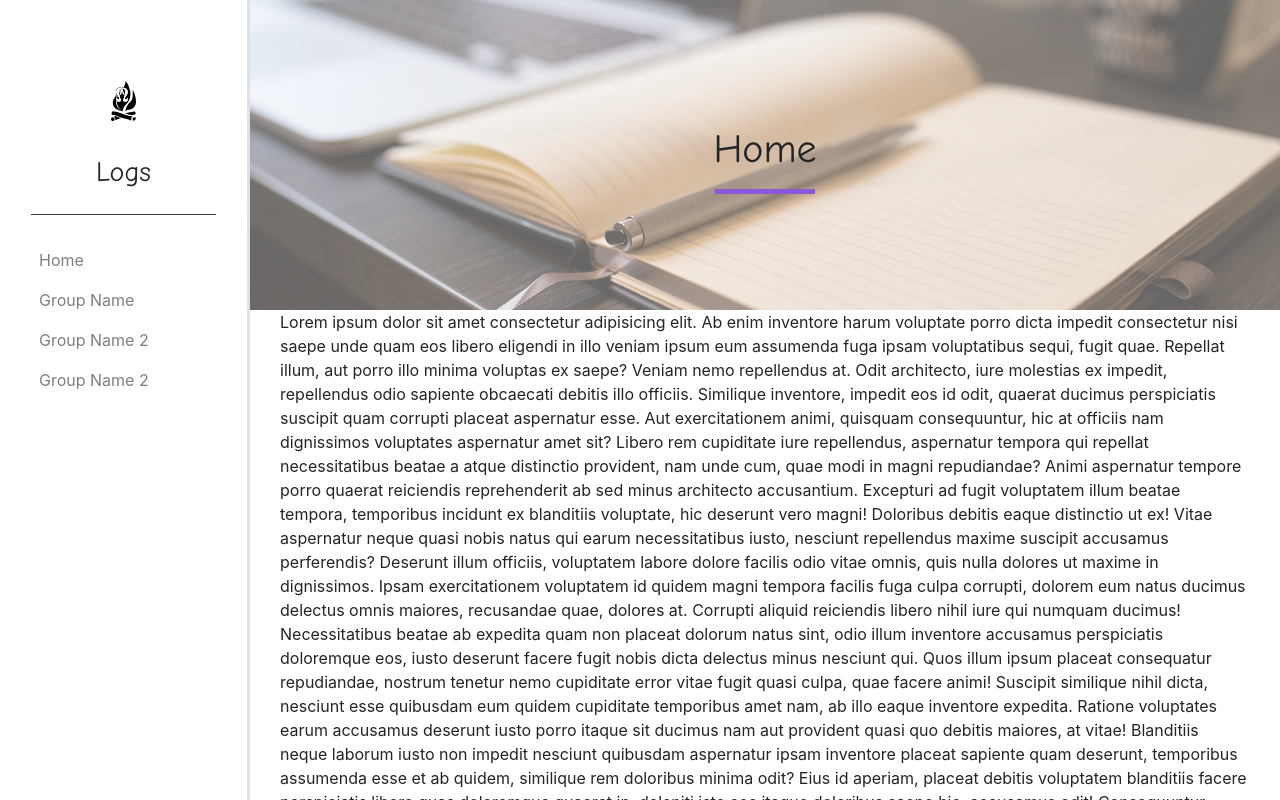
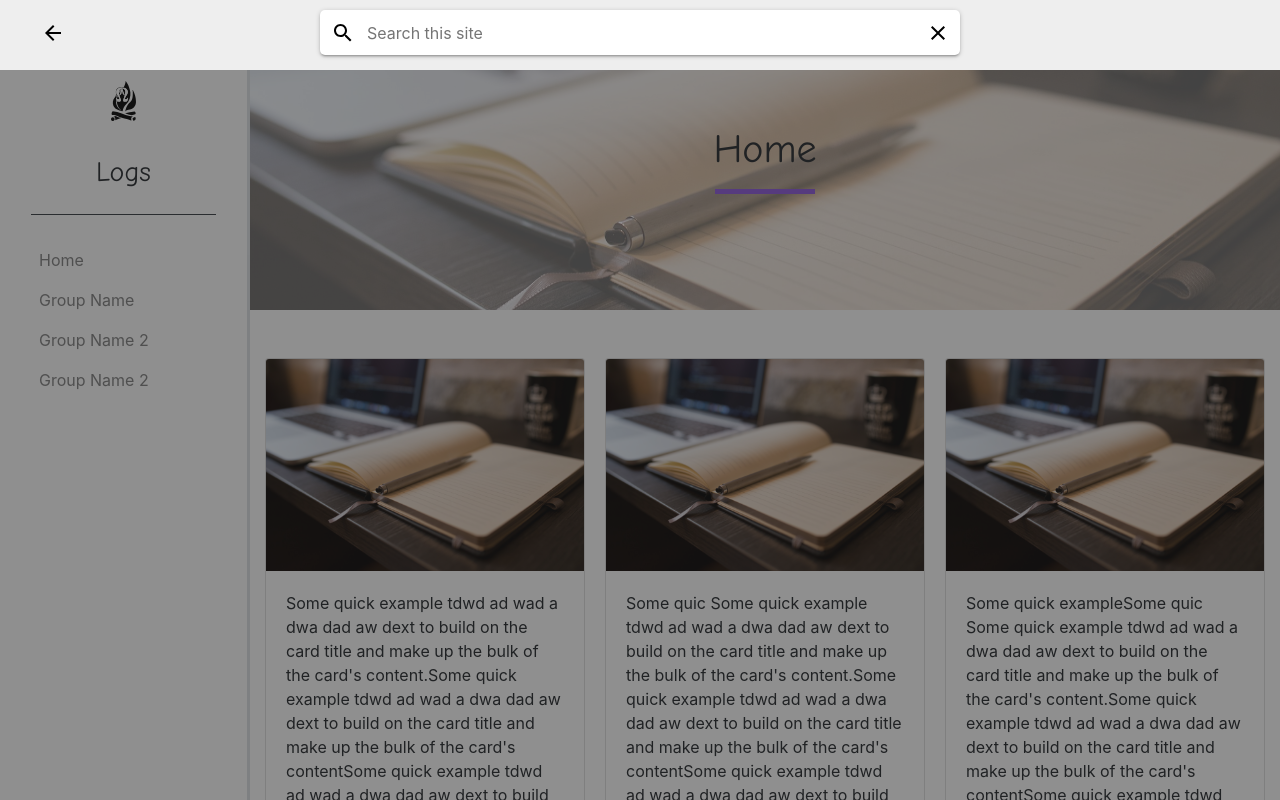
Before and after one commit to Sreetej510/Logs, a website: page public/index.html in a window 1280 px wide. Drawn offline with Linux system fonts and the light colour scheme; some packages are replaced by stand-ins of ours.

Commit message:
added searchBar

```diff
--- a/public/CSS/home.css
+++ b/public/CSS/home.css
@@ -169,6 +169,99 @@
   -webkit-transition: opacity 0.25s ease-in-out !important;
 }
 
+.searchIcon {
+  position: fixed;
+  z-index: 120;
+  right: 10px;
+  background-color: transparent;
+  border: none;
+  top: 15px;
+}
+
+.searchIconBG {
+  position: absolute;
+  background-color: white;
+  width: 80px;
+  height: 40px;
+  top: -5px;
+  left: -5px;
+  z-index: -10;
+  border-radius: 50px;
+  box-shadow: 1px 1px 3px #000000;
+}
+
+#searchOverlay {
+  position: absolute;
+  z-index: 150;
+  height: 100%;
+  width: 100%;
+  background-color: #21212180;
+}
+
+.hidden {
+  display: none !important;
+}
+
+.searchBarContainer {
+  height: 70px;
+  width: 100%;
+  background-color: #eeeeee;
+  position: absolute;
+  display: inline;
+  min-width: 100px !important;
+}
+
+.searchBar {
+  height: 45px;
+  width: 50%;
+  margin-top: 10px;
+  background-color: #ffffff;
+  border-radius: 5px;
+  margin-left: auto;
+  margin-right: auto;
+  box-shadow: 0 2px 2px 0 rgb(0 0 0 / 14%), 0 3px 1px -2px rgb(0 0 0 / 12%), 0 1px 5px 0 rgb(0 0 0 / 20%);
+}
+
+.searchBar button {
+  background-color: transparent;
+  border: none;
+  width: 40px;
+  height: 40px;
+  border-radius: 50%;
+  margin: 2.5px;
+}
+
+.searchBar button:hover {
+  background-color: #5553;
+}
+
+.backBtn {
+  position: absolute;
+  left: 30px;
+  background-color: transparent;
+  border: none;
+}
+
+.enterSearch,
+.clearSearch,
+.backSearch {
+  width: 24px;
+  height: 24px;
+}
+
+.searchBar Input {
+  position: absolute;
+  border: none;
+  outline: none;
+  width: 43%;
+  margin-top: 10px;
+}
+
+.clearSearchBtn {
+  position: absolute;
+  right: 25%;
+}
+
 @media (max-width: 1200px) {
   #customNav {
     transform: translateX(-250px);
@@ -189,6 +282,10 @@
     background-color: transparent;
   }
 
+  .searchIconBG {
+    width: 0;
+  }
+
   .navTitle {
     display: none !important ;
   }
@@ -203,6 +300,28 @@
     height: auto;
     transition: all 0.5s ease-in-out;
   }
+  .searchIcon {
+    top: 10px !important  ;
+  }
+}
+
+@media only screen and (max-width: 767px) {
+  .searchBar {
+    width: 95%;
+  }
+  .enterSearchBtn {
+    display: none;
+  }
+  .backBtn {
+    position: relative !important;
+    left: 0 !important;
+  }
+  .searchBar Input {
+    width: 80%;
+  }
+  .clearSearchBtn {
+    right: 10px !important;
+  }
 }
 
 @media only screen and (min-width: 480px) and (max-width: 767px) {
@@ -214,4 +333,7 @@
   .mainBG {
     height: 250px;
   }
+  .searchBar Input {
+    width: 70%;
+  }
 }
--- /dev/null
+++ b/public/JS/logsAssign.js
@@ -0,0 +1,5 @@
+window.onload = function () {
+    const urlParams = new URLSearchParams(window.location.search);
+    const myParam = urlParams.get('logName');
+    document.getElementById('div').innerHTML = myParam;
+}
--- a/public/JS/mainScript.js
+++ b/public/JS/mainScript.js
@@ -12,7 +12,6 @@ window.addEventListener("resize", function () {
         }
     }
 }, true);
-
 
 function collapsedFunction(e) {
     var collapseId = e.getAttribute('data-target');
@@ -48,3 +47,11 @@ function menu() {
     document.getElementById('ham').classList.toggle('active');
     document.getElementById('header').classList.toggle('opacity-0h5');
 }
+
+function searchMenu() {
+    document.getElementById("searchOverlay").classList.toggle("hidden");
+}
+
+function searchClear() {
+    document.getElementById("searchInput").value = "";
+}
--- a/public/index.html
+++ b/public/index.html
@@ -13,14 +13,41 @@
     <link rel="icon" href="Images/log.svg" />
 
     <title>Ωmega Logs</title>
-
-    <!-- update the version number as needed -->
-    <script defer src="/__/firebase/8.2.7/firebase-app.js"></script>
-    <!-- include only the Firebase features as you need -->
-    <script defer src="/__/firebase/8.2.7/firebase-firestore.js"></script>
   </head>
 
   <body>
+    <div id="searchOverlay">
+      <div class="position-absolute h-100 w-100" onclick="searchMenu()"></div>
+      <div class="searchBarContainer">
+        <div class="searchBar">
+          <button onclick="searchMenu()" class="backBtn">
+            <svg class="backSearch">
+              <path d="M0 0h24v24H0z" fill="none"></path>
+              <path d="M20 11H7.83l5.59-5.59L12 4l-8 8 8 8 1.41-1.41L7.83 13H20v-2z"></path>
+            </svg>
+          </button>
+
+          <button onclick="search()" class="enterSearchBtn">
+            <svg class="enterSearch">
+              <path
+                d="M15.5 14h-.79l-.28-.27C15.41 12.59 16 11.11 16 9.5 16 5.91 13.09 3 9.5 3S3 5.91 3 9.5 5.91 16 9.5 16c1.61 0 3.09-.59 4.23-1.57l.27.28v.79l
+              5 4.99L20.49 19l-4.99-5zm-6 0C7.01 14 5 11.99 5 9.5S7.01 5 9.5 5 14 7.01 14 9.5 11.99 14 9.5 14z"
+              ></path>
+            </svg>
+          </button>
+
+          <input placeholder="Search this site" id="searchInput" />
+
+          <button onclick="searchClear()" class="clearSearchBtn">
+            <svg class="clearSearch">
+              <path d="M19 6.41L17.59 5 12 10.59 6.41 5 5 6.41 10.59 12 5 17.59 6.41 19 12 13.41 17.59 19 19 17.59 13.41 12z"></path>
+              <path d="M0 0h24v24H0z" fill="none"></path>
+            </svg>
+          </button>
+        </div>
+      </div>
+    </div>
+
     <div class="container-fluid">
       <div class="row row-height">
         <div id="navOverlay" class="d-none" onclick="menu()"></div>
@@ -120,75 +147,88 @@
             </svg>
           </button>
 
+          <button class="searchIcon" onclick="searchMenu()">
+            <svg style="width: 24px; height: 24px">
+              <path
+                d="M15.5 14h-.79l-.28-.27C15.41 12.59 16 11.11 16 9.5 16 5.91 13.09 3 9.5 3S3 5.91 3 9.5 5.91 16 9.5 16c1.61 0 3.09-.59 4.23-1.57l.27.28v.79l
+                5 4.99L20.49 19l-4.99-5zm-6 0C7.01 14 5 11.99 5 9.5S7.01 5 9.5 5 14 7.01 14 9.5 11.99 14 9.5 14z"
+              ></path>
+            </svg>
+
+            <div class="searchIconBG"></div>
+          </button>
+
           <div class="row row-centered mainBG">
             <div class="w-100 h-100"></div>
             <h1 class="col position-absolute titleHome"><span class="display-5 d-flex justify-content-center font_Comic">Home</span></h1>
           </div>
-          <div class="container">
-            <p>
-              Lorem ipsum dolor sit amet consectetur adipisicing elit. Ab enim inventore harum voluptate porro dicta impedit consectetur nisi saepe
-              unde quam eos libero eligendi in illo veniam ipsum eum assumenda fuga ipsam voluptatibus sequi, fugit quae. Repellat illum, aut porro
-              illo minima voluptas ex saepe? Veniam nemo repellendus at. Odit architecto, iure molestias ex impedit, repellendus odio sapiente
-              obcaecati debitis illo officiis. Similique inventore, impedit eos id odit, quaerat ducimus perspiciatis suscipit quam corrupti placeat
-              aspernatur esse. Aut exercitationem animi, quisquam consequuntur, hic at officiis nam dignissimos voluptates aspernatur amet sit? Libero
-              rem cupiditate iure repellendus, aspernatur tempora qui repellat necessitatibus beatae a atque distinctio provident, nam unde cum, quae
-              modi in magni repudiandae? Animi aspernatur tempore porro quaerat reiciendis reprehenderit ab sed minus architecto accusantium.
-              Excepturi ad fugit voluptatem illum beatae tempora, temporibus incidunt ex blanditiis voluptate, hic deserunt vero magni! Doloribus
-              debitis eaque distinctio ut ex! Vitae aspernatur neque quasi nobis natus qui earum necessitatibus iusto, nesciunt repellendus maxime
-              suscipit accusamus perferendis? Deserunt illum officiis, voluptatem labore dolore facilis odio vitae omnis, quis nulla dolores ut maxime
-              in dignissimos. Ipsam exercitationem voluptatem id quidem magni tempora facilis fuga culpa corrupti, dolorem eum natus ducimus delectus
-              omnis maiores, recusandae quae, dolores at. Corrupti aliquid reiciendis libero nihil iure qui numquam ducimus! Necessitatibus beatae ab
-              expedita quam non placeat dolorum natus sint, odio illum inventore accusamus perspiciatis doloremque eos, iusto deserunt facere fugit
-              nobis dicta delectus minus nesciunt qui. Quos illum ipsum placeat consequatur repudiandae, nostrum tenetur nemo cupiditate error vitae
-              fugit quasi culpa, quae facere animi! Suscipit similique nihil dicta, nesciunt esse quibusdam eum quidem cupiditate temporibus amet nam,
-              ab illo eaque inventore expedita. Ratione voluptates earum accusamus deserunt iusto porro itaque sit ducimus nam aut provident quasi quo
-              debitis maiores, at vitae! Blanditiis neque laborum iusto non impedit nesciunt quibusdam aspernatur ipsam inventore placeat sapiente
-              quam deserunt, temporibus assumenda esse et ab quidem, similique rem doloribus minima odit? Eius id aperiam, placeat debitis voluptatem
-              blanditiis facere perspiciatis libero quas doloremque quaerat in, deleniti iste eos itaque doloribus saepe hic, accusamus odit!
-              Consequuntur quidem pariatur rem quae dicta facilis ducimus explicabo itaque deleniti alias odio culpa illo nihil, facere, vel atque,
-              dolor officiis sunt corrupti eius et totam doloremque dolorum. Ullam suscipit totam veritatis corporis, eligendi atque optio voluptatem
-              unde adipisci, quos quia provident sapiente iure. Corporis possimus quam vero adipisci itaque animi at maxime numquam facere fugit
-              minima inventore soluta aut quibusdam praesentium unde mollitia, est, temporibus aliquid! Natus, molestiae id porro dicta reiciendis a
-              deserunt! Ut esse inventore amet necessitatibus delectus vero doloribus! Aspernatur vitae ipsum necessitatibus voluptas soluta
-              reprehenderit tempora cupiditate voluptatum? Pariatur odio repudiandae assumenda beatae molestias fugiat vero, incidunt dolor et
-              expedita laboriosam ipsa quo tenetur repellendus est voluptas hic? Voluptatem dicta officia dolore aliquid quam, aspernatur perferendis
-              sequi recusandae alias nemo ex beatae, fuga omnis minus? Repellat sunt cumque eius magnam, ipsum praesentium voluptate. Fugiat,
-              blanditiis! Debitis earum in doloremque aspernatur deleniti, animi ipsa adipisci, vel quod nostrum minima necessitatibus repellendus
-              nihil magnam autem consectetur hic ullam cumque. Veritatis qui fugiat quo officiis sed, quibusdam doloremque obcaecati, alias vitae non
-              consequuntur dolor laboriosam a voluptatem quasi dolore tenetur, ea saepe ipsa distinctio? Sed nisi enim, ratione est vero error ipsum,
-              aliquid doloribus illum harum illo tenetur. A consectetur animi nobis doloremque laboriosam quia, assumenda facere, vitae inventore quo
-              fuga pariatur autem hic rerum. Quisquam, sunt molestias! Explicabo sit quaerat facilis quibusdam labore commodi ipsa autem ex quis
-              iusto, rerum dolores, maxime eius dignissimos ab sunt! Recusandae incidunt ut modi repellendus laudantium, suscipit nisi enim
-              perspiciatis illo reprehenderit. Veniam perferendis, quidem odio optio dolorum accusamus quaerat ipsum reprehenderit voluptatibus
-              praesentium sequi. Neque magnam distinctio necessitatibus consequatur illo dignissimos quas quisquam minima, expedita, in harum pariatur
-              aperiam quam aut. Laudantium consequatur labore quibusdam explicabo! Deserunt tenetur odit omnis natus, accusamus tempore voluptatibus
-              tempora nihil. Blanditiis, maxime aliquam illo aspernatur earum omnis voluptatum fugit ea ratione natus nostrum porro expedita nesciunt
-              nam. Nisi, impedit harum facilis optio facere consectetur, neque fugit doloremque distinctio minus eius assumenda rem animi? Explicabo,
-              accusantium magnam nobis natus ut iure accusamus deserunt quia! Consequatur, numquam accusamus ipsum sunt magnam ut sed neque,
-              voluptates necessitatibus cumque deserunt atque perferendis officiis vero tenetur dolor? Iure quisquam totam nostrum magnam, dignissimos
-              vel ipsam eos explicabo fuga fugiat animi corporis veritatis iste porro? Quia repudiandae ducimus libero culpa nesciunt, laboriosam
-              natus vel qui. Pariatur dicta iste, voluptatum tenetur ab nulla laboriosam asperiores expedita, qui totam debitis eius distinctio
-              repellat, error iusto libero nihil ad voluptate amet. Enim dolorem laborum iusto unde cum labore deserunt quos voluptatibus quas
-              eligendi placeat assumenda numquam temporibus, id nostrum neque. Magni debitis ratione deleniti porro nobis illo eveniet aliquam dolor,
-              dolores, qui quae, deserunt iusto excepturi! Architecto modi eos, omnis velit tempore sunt nostrum saepe, corrupti pariatur placeat enim
-              repellendus quas ipsum cumque iure illo voluptatibus cupiditate adipisci laudantium distinctio quam perferendis, similique hic.
-              Architecto accusamus iure explicabo sunt facilis impedit consectetur hic in, voluptate voluptatem! Obcaecati, totam maxime quibusdam
-              corrupti doloremque odio consequuntur in id alias at veritatis sunt iusto atque nulla numquam doloribus dolorum eius enim suscipit!
-              Autem doloremque veritatis animi sunt quo, illum quam repellat ipsa incidunt consequatur, minus sit laboriosam. Repudiandae minus,
-              rerum, esse tempora laborum impedit veniam temporibus delectus laboriosam cupiditate sequi ullam nemo dolor, incidunt placeat ad dolorem
-              id atque molestiae veritatis itaque quam quas magni! Quibusdam, magnam voluptas placeat libero, nam at modi voluptates aperiam cum amet
-              fuga quam vitae veniam rem labore laborum eius quo doloremque quasi consequuntur aut doloribus dignissimos. Placeat optio molestiae odio
-              ipsa, pariatur adipisci hic, dignissimos temporibus accusamus ut culpa ducimus magni nemo vero laborum magnam eius natus quis doloremque
-              similique sunt. Nulla fugit, maiores blanditiis nihil, placeat quas fuga impedit quia consectetur deleniti vitae tenetur veritatis
-              ratione! Aliquam dolore tempore repellendus repudiandae nihil, reiciendis rerum temporibus nostrum. Tempore nisi fuga sint, aliquid eius
-              doloremque beatae ut deleniti eos sed dolorum fugiat tenetur quae voluptas perferendis harum ullam pariatur atque. Ipsam vitae
-              consectetur vero inventore, quibusdam ea fuga.
-            </p>
+
+          <div class="mt-5 card-columns" style="display: inline-block">
+            <div class="card">
+              <img class="card-img-top" src="Images/book.jpg" alt="Card image cap" />
+              <div class="card-body">
+                <p class="card-text">
+                  Some quick example tdwd ad wad a dwa dad aw dext to build on the card title and make up the bulk of the card's content.Some quick
+                  example tdwd ad wad a dwa dad aw dext to build on the card title and make up the bulk of the card's contentSome quick example tdwd
+                  ad wad a dwa dad aw dext to build on the card title and make up the bulk of the card's content
+                </p>
+              </div>
+            </div>
+            <div class="card">
+              <img class="card-img-top" src="Images/book.jpg" alt="Card image cap" />
+              <div class="card-body">
+                <p class="card-text">Some quick example ted axt to build on the card title da and make up the bulk of the card's content.</p>
+              </div>
+            </div>
+
+            <div class="card">
+              <img class="card-img-top" src="Images/book.jpg" alt="Card image cap" />
+              <div class="card-body">
+                <p class="card-text">
+                  Some quic Some quick example tdwd ad wad a dwa dad aw dext to build on the card title and make up the bulk of the card's
+                  content.Some quick example tdwd ad wad a dwa dad aw dext to build on the card title and make up the bulk of the card's contentSome
+                  quick example tdwd ad wad a dwa dad aw dext to build on the card title and make up the bulk of the card's contentk example text to
+                  build on the card title and make up the bulk of the card's content.
+                </p>
+              </div>
+            </div>
+            <div class="card">
+              <img class="card-img-top" src="Images/book.jpg" alt="Card image cap" />
+              <div class="card-body">
+                <p class="card-text">
+                  Some quic Some quick example tdwd ad wad a dwa dad aw dext to build on the card title and make up the bulk of the card's
+                  content.Some quick example tdwd ad wad a dwa dad aw dext to build on the card title and make up the bulk of the card's contentSome
+                  quick example tdwd ad wad a dwa dad aw dext to build on the card title and make up the bulk of the card's contentk example text to
+                  build on the card title and make up the bulk of the card's content.
+                </p>
+              </div>
+            </div>
+            <div class="card">
+              <img class="card-img-top" src="Images/book.jpg" alt="Card image cap" />
+              <div class="card-body">
+                <p class="card-text">
+                  Some quick exampleSome quic Some quick example tdwd ad wad a dwa dad aw dext to build on the card title and make up the bulk of the
+                  card's content.Some quick example tdwd ad wad a dwa dad aw dext to build on the card title and make up the bulk of the card's
+                  contentSome quick example tdwd ad wad a dwa dad aw dext to build on the card title and make up the bulk of the card's contentk
+                  example text to build on the card title and make up the bulk of the card's content. text to build on the card title and make up the
+                  bulk of the card's content.
+                </p>
+              </div>
+            </div>
+            <div class="card">
+              <img class="card-img-top" src="Images/book.jpg" alt="Card image cap" />
+              <div class="card-body">
+                <p class="card-text">Some quick example text ake up the bulk of the card's content.</p>
+              </div>
+            </div>
           </div>
         </div>
       </div>
     </div>
     <script src="JS/app.js"></script>
     <script src="JS/mainScript.js"></script>
+
+    <script src="https://www.gstatic.com/firebasejs/8.2.9/firebase-app.js"></script>
+    <script src="https://www.gstatic.com/firebasejs/8.2.9/firebase-firestore.js"></script>
   </body>
 </html>
```
Also changed, not shown: public/logs.html (added, +33 -0 lines), public/.well-known/assetlinks.json, public/manifest.json.
